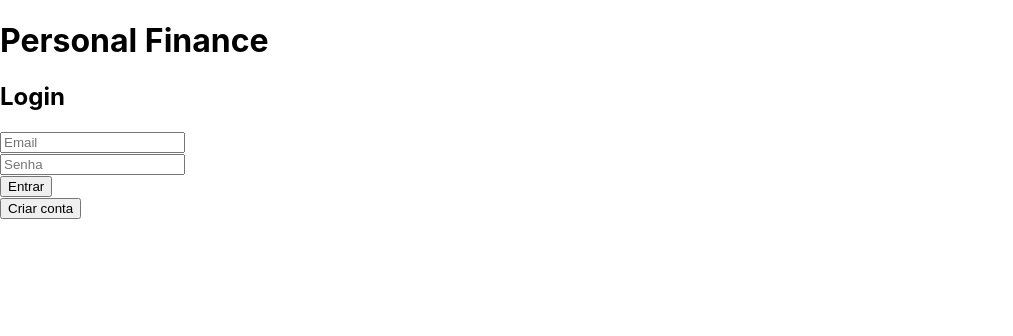
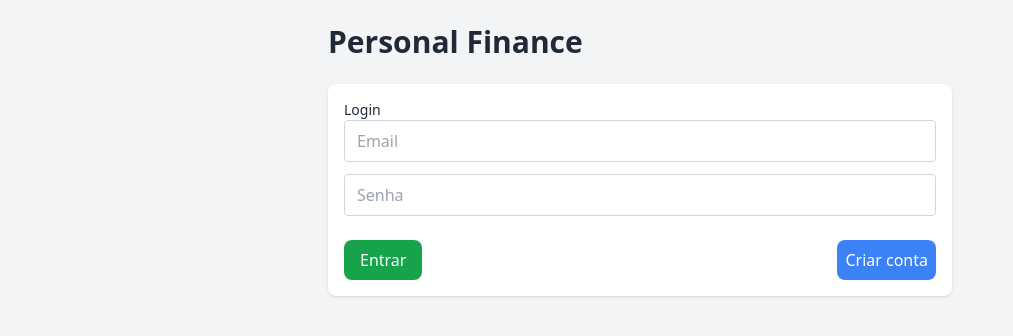
Before and after one commit to junioriankoski/personal-finance-frontend, a React (Create React App) app: page / in a window 1280 px wide. Shown: the top 336 px of the page, without its empty margins (0-1013 px from the left). Built offline with nearby package versions, Linux system fonts and the light colour scheme.

Commit message:
adiciona estilizacao com Tailwind no Login e layout principal

```diff
--- a/package.json
+++ b/package.json
@@ -7,9 +7,12 @@
     "@testing-library/jest-dom": "^6.9.1",
     "@testing-library/react": "^16.3.2",
     "@testing-library/user-event": "^13.5.0",
+    "autoprefixer": "^10.5.4",
+    "postcss": "^8.5.20",
     "react": "^19.2.7",
     "react-dom": "^19.2.7",
     "react-scripts": "5.0.1",
+    "tailwindcss": "^3.4.19",
     "web-vitals": "^2.1.4"
   },
   "scripts": {
--- /dev/null
+++ b/postcss.config.js
@@ -0,0 +1,6 @@
+module.exports = {
+  plugins: {
+    tailwindcss: {},
+    autoprefixer: {},
+  },
+}
--- a/src/App.js
+++ b/src/App.js
@@ -21,14 +21,20 @@ function handleLogout() {
 }
 
   return (
-    <div>
-      <h1>Personal Finance</h1>
+    <div className="min-h-screen bg-gray-100">
+      <div className="max-w-2xl mx-auto p-6">
+        <h1 className="text-3xl font-bold text-gray-800 mb-6">Personal Finance</h1>
         {logado ? (
-        <div>
-          <button onClick={handleLogout}>Sair</button>
+          <div className="space-y-6">
+            <button
+              onClick={handleLogout}
+              className="bg-red-500 text-white px-4 py-2 rounded hover:bg-red-600"
+            >
+              Sair
+            </button>
             <Saldo atualizar={atualizar} />
             <AdicionarTransacao onAdicionada={() => setAtualizar(a => a + 1)} atualizar={atualizar} />
-          <AdicionarCategoria onAdicionada={() => setAtualizar(a => a +1)}/>
+            <AdicionarCategoria onAdicionada={() => setAtualizar(a => a + 1)} />
             <ExcluirCategoria onExcluida={() => setAtualizar(a => a + 1)} atualizar={atualizar} />
             <ExcluirTransacao onExcluida={() => setAtualizar(a => a + 1)} atualizar={atualizar} />
             <Transacoes atualizar={atualizar} onAtualizada={() => setAtualizar(a => a + 1)} />
@@ -38,13 +44,11 @@ function handleLogout() {
           {mostrarRegistro ? (
             <Registro onRegistro={() => setLogado(true)} />
           ) : (
-            <Login onLogin={() => setLogado(true)} />
+            <Login onLogin={() => setLogado(true)} onCriarConta={() => setMostrarRegistro(true)} />
           )}
-          <button onClick={() => setMostrarRegistro(!mostrarRegistro)}>
-              {mostrarRegistro ? 'Já tenho conta' : 'Criar conta'}
-          </button>
         </div>
       )}
+      </div>
     </div>
   );
 }
--- a/src/Login.js
+++ b/src/Login.js
@@ -1,6 +1,6 @@
 import { useState } from 'react'
 
-function Login({ onLogin}) {
+function Login({ onLogin, onCriarConta}) {
     const [email, setEmail] = useState('')
     const [senha, setSenha] = useState('')
 
@@ -19,23 +19,28 @@ function Login({ onLogin}) {
 
 
     return (
-        <div>
-            <h2>Login</h2>
-            <input
+        <div className='bg-white rounded-lg p-4 shadow'>
+            <h2 className="text-gray-800 text-sm">Login</h2>
+            <input className='border border-gray-300 rounded px-3 py-2 w-full mb-3'
                 type="email"
                 placeholder="Email"
                 value={email}
                 onChange={e => setEmail(e.target.value)}
             />
-            <br />
-            <input
+            <input className='border border-gray-300 rounded px-3 py-2 w-full mb-3'
                 type="password"
                 placeholder="Senha"
                 value={senha}
                 onChange={e => setSenha(e.target.value)}
             />
-            <br />
-            <button onClick={handleLogin}>Entrar</button>
+            <div className="flex justify-between mt-3">
+                <button onClick={handleLogin} className="bg-green-600 text-white px-4 py-2 rounded-lg hover:bg-green-800">
+                    Entrar
+                </button>
+                <button onClick={onCriarConta} className="bg-blue-500 text-white px-2 py-1 rounded-lg hover:bg-blue-800">
+                    Criar conta
+                </button>
+            </div>
         </div>
     )
 }
--- a/src/Saldo.js
+++ b/src/Saldo.js
@@ -13,10 +13,13 @@ function Saldo({ atualizar}) {
     }, [atualizar])
 
     return (
-        <div>
-            <h2>Saldo: R$ {saldo !== null ? saldo.toFixed(2) : '...'}</h2>
-        </div>
-    )
+    <div className="bg-white rounded-lg p-4 shadow">
+        <h2 className="text-gray-500 text-sm">Saldo atual</h2>
+        <p className="text-3xl font-bold text-green-600">
+            R$ {saldo !== null ? saldo.toFixed(2) : '...'}
+        </p>
+    </div>
+)
 }
 
 export default Saldo
--- a/src/index.css
+++ b/src/index.css
@@ -1,13 +1,3 @@
-body {
-  margin: 0;
-  font-family: -apple-system, BlinkMacSystemFont, 'Segoe UI', 'Roboto', 'Oxygen',
-    'Ubuntu', 'Cantarell', 'Fira Sans', 'Droid Sans', 'Helvetica Neue',
-    sans-serif;
-  -webkit-font-smoothing: antialiased;
-  -moz-osx-font-smoothing: grayscale;
-}
-
-code {
-  font-family: source-code-pro, Menlo, Monaco, Consolas, 'Courier New',
-    monospace;
-}
+@tailwind base;
+@tailwind components;
+@tailwind utilities;
--- /dev/null
+++ b/tailwind.config.js
@@ -0,0 +1,9 @@
+module.exports = {
+  content: [
+    "./src/**/*.{js,jsx,ts,tsx}",
+  ],
+  theme: {
+    extend: {},
+  },
+  plugins: [],
+}
```
Also changed, not shown: 1 other file (tests, documents, lock files or other folders). Lines whose indentation alone changed are shown as unchanged.
